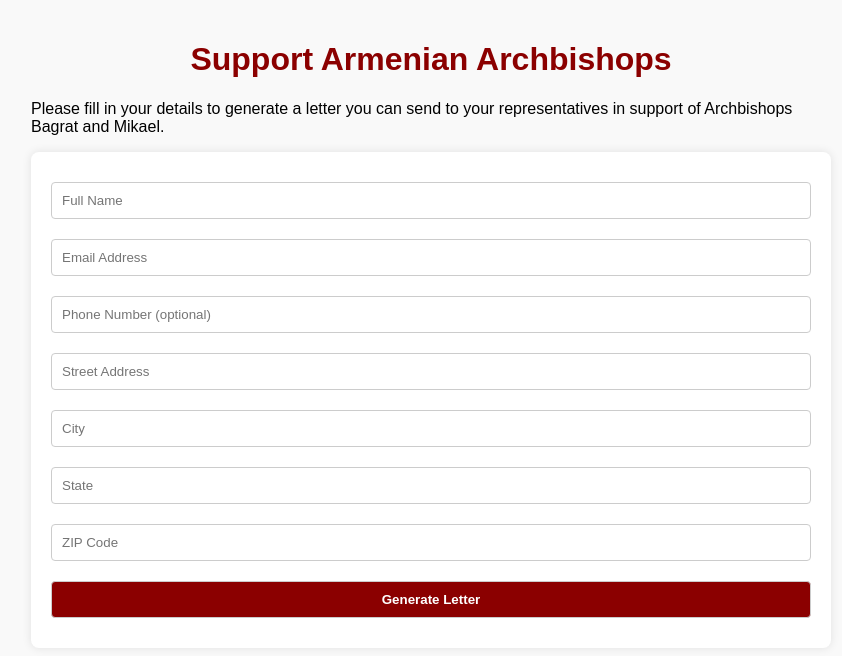
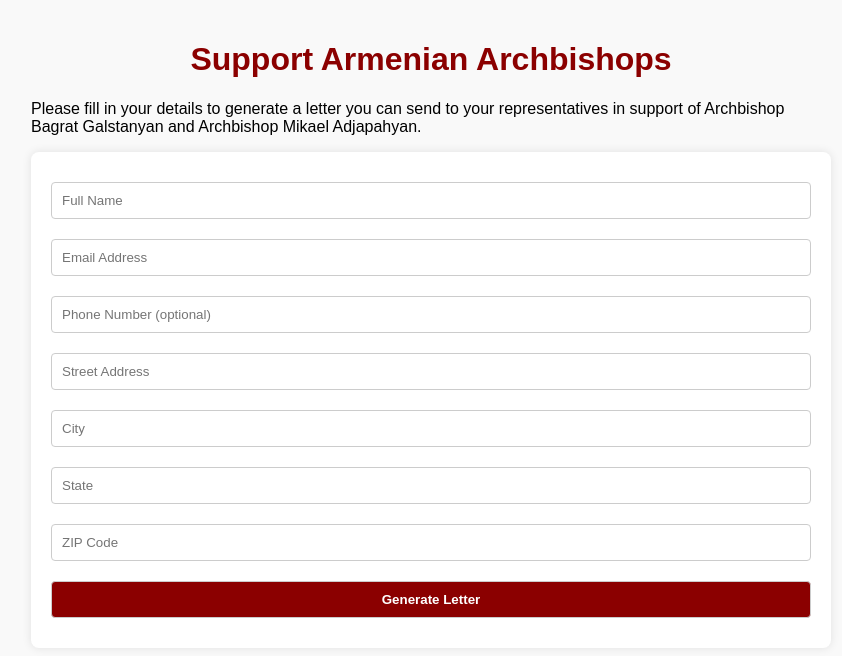
Before and after one commit to hike777/support-archbishops-letter, a plain HTML site: page index.html in a window 1280 px wide. Shown: the whole page, without its empty margins (209-1051 px from the left). Drawn offline with Linux system fonts and the light colour scheme.

Commit message:
Update index.html
Support the Unlawfully Detained Archbishops of Armenia

In June 2025, two respected spiritual leaders — Archbishop Bagrat Galstanyan and Archbishop Mikael Adjapahyan — were unlawfully detained by the Armenian government. Their only “crime” was standing with the people, speaking against corruption, and calling for justice and truth.

This tool helps concerned individuals like you easily generate and send a letter to your U.S. Senators and Representatives demanding that they:

Condemn the unlawful arrests

Call for the immediate release of Archbishops Bagrat and Mikael

Support democracy, freedom of speech, and religious liberty in Armenia

You simply fill in your information — the system generates a pre-written, personalized letter that you can copy and send to your elected officials.

Why This Matters
Armenia is at a crossroads. The detention of religious leaders is a grave violation of human rights and an attack on the very institutions that preserve national identity and faith. Silence enables injustice. But a flood of coordinated, personal letters can spark public awareness and international accountability.

What You Can Do
✅ Fill out the form
✅ Copy and send the letter to your local officials
✅ Share this tool with friends, family, and community members
✅ Post on social media with hashtags:
#FreeArchbishopBagrat #FreeArchbishopMikael #StandWithArmenia

Together, Our Voices Matter
Let’s show the world that these men are not forgotten — and that the Armenian people are not alone.

```diff
--- a/index.html
+++ b/index.html
@@ -51,7 +51,7 @@
 <body>
 
   <h1>Support Armenian Archbishops</h1>
-  <p>Please fill in your details to generate a letter you can send to your representatives in support of Archbishops Bagrat and Mikael.</p>
+  <p>Please fill in your details to generate a letter you can send to your representatives in support of Archbishop Bagrat Galstanyan  and Archbishop Mikael Adjapahyan.</p>
 
   <form id="letterForm">
     <input type="text" id="fullName" placeholder="Full Name" required />
```
